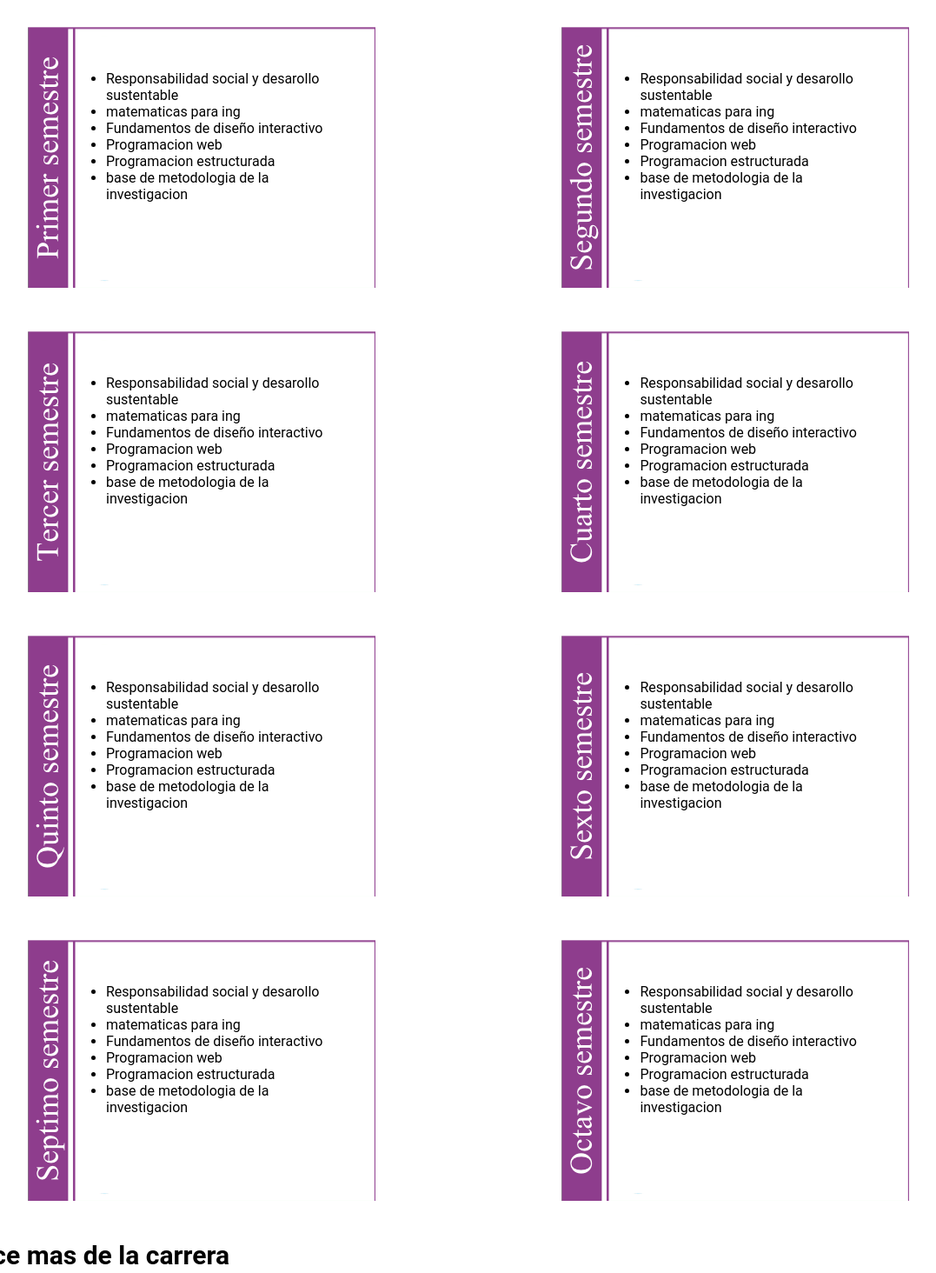
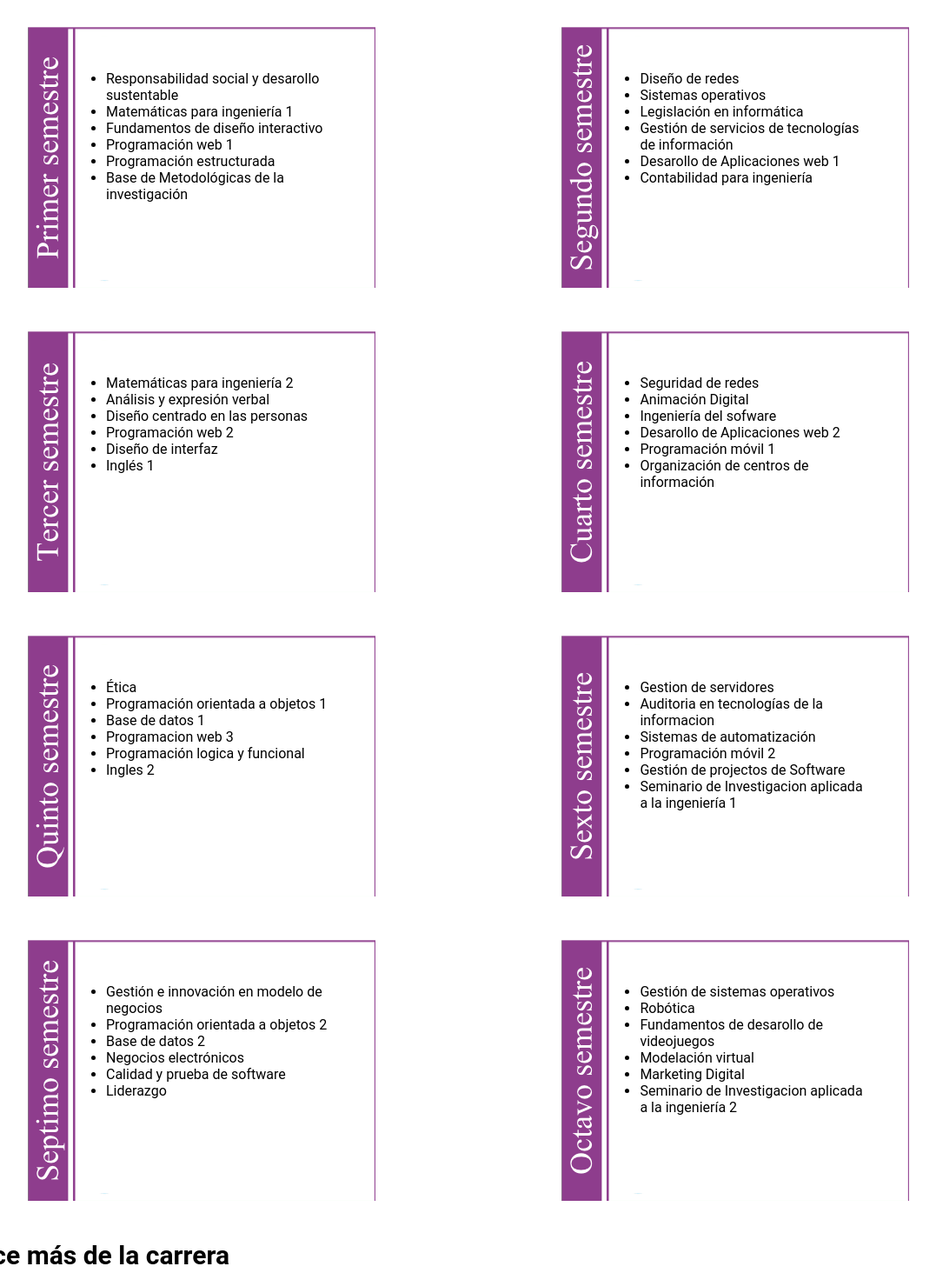
Before and after one commit to Legendarywicho/ISC, a plain HTML site: page spanish/plan-de-estudios.html in a window 1280 px wide. Shown: the part 1060-2524 px from the top of the page at 87% size, without its empty margins (126-1203 px from the left). Drawn offline with nearby package versions, Linux system fonts and the light colour scheme.

Commit message:
ortografia revisada

```diff
--- a/spanish/plan-de-estudios.html
+++ b/spanish/plan-de-estudios.html
@@ -38,6 +38,11 @@
 			</div>
 	  <div class="background-foto-3">
 			<div class="icon-menu hamburger" id="button-ham"></div>
+							 <div class="social-bar">
+									 twitter
+									 facebook
+									 google
+							 </div>
                 <header class="header">
                     <div class="inicio">
                         <div class="text-1">
@@ -60,7 +65,7 @@
                     </div>
                     <div class="perfiles-academicos">
                         <div class="text-2">
-													<a href="spanish/contacto.html">
+													<a href="contacto.html">
                             	<h1>Contacto</h1>
 														</a>
                         </div>
@@ -96,83 +101,83 @@
 							<div class="primero">
 									<ul>
 										<li>Responsabilidad social y desarollo sustentable</li>
-										<li>matematicas para ing</li>
+										<li>Matemáticas para ingeniería 1</li>
 										<li>Fundamentos de diseño interactivo</li>
-										<li>Programacion web</li>
-										<li>Programacion estructurada</li>
-										<li>base de metodologia de la investigacion</li>
+										<li>Programación web 1</li>
+										<li>Programación estructurada</li>
+										<li>Base de Metodológicas de la investigación</li>
 									</ul>
 							</div>
 							<div class="tercero">
 									<ul>
-										<li>Responsabilidad social y desarollo sustentable</li>
-										<li>matematicas para ing</li>
-										<li>Fundamentos de diseño interactivo</li>
-										<li>Programacion web</li>
-										<li>Programacion estructurada</li>
-										<li>base de metodologia de la investigacion</li>
+										<li>Matemáticas para ingeniería 2</li>
+										<li>Análisis y expresión verbal</li>
+										<li>Diseño centrado en las personas</li>
+										<li>Programación web 2</li>
+										<li>Diseño de interfaz</li>
+										<li>Inglés 1</li>
 									</ul>
 							</div>
 							<div class="quinto">
 									<ul>
-										<li>Responsabilidad social y desarollo sustentable</li>
-										<li>matematicas para ing</li>
-										<li>Fundamentos de diseño interactivo</li>
-										<li>Programacion web</li>
-										<li>Programacion estructurada</li>
-										<li>base de metodologia de la investigacion</li>
+										<li>Ética</li>
+										<li>Programación orientada a objetos 1</li>
+										<li>Base de datos 1</li>
+										<li>Programacion web 3</li>
+										<li>Programación logica y funcional</li>
+										<li>Ingles 2</li>
 									</ul>
 							</div>
 							<div class="septimo">
 									<ul>
-										<li>Responsabilidad social y desarollo sustentable</li>
-										<li>matematicas para ing</li>
-										<li>Fundamentos de diseño interactivo</li>
-										<li>Programacion web</li>
-										<li>Programacion estructurada</li>
-										<li>base de metodologia de la investigacion</li>
+										<li>Gestión e innovación en modelo de negocios</li>
+										<li>Programación orientada a objetos 2</li>
+										<li>Base de datos 2</li>
+										<li>Negocios electrónicos</li>
+										<li>Calidad y prueba de software</li>
+										<li>Liderazgo</li>
 									</ul>
 							</div>
 						</div>
 						<div class="second-row-plan">
 							<div class="segundo">
 									<ul>
-										<li>Responsabilidad social y desarollo sustentable</li>
-										<li>matematicas para ing</li>
-										<li>Fundamentos de diseño interactivo</li>
-										<li>Programacion web</li>
-										<li>Programacion estructurada</li>
-										<li>base de metodologia de la investigacion</li>
+										<li>Diseño de redes</li>
+										<li>Sistemas operativos</li>
+										<li>Legislación en informática</li>
+										<li>Gestión de servicios de tecnologías de información</li>
+										<li>Desarollo de Aplicaciones web 1</li>
+										<li>Contabilidad para ingeniería</li>
 									</ul>
 							</div>
 							<div class="cuarto">
 									<ul>
-										<li>Responsabilidad social y desarollo sustentable</li>
-										<li>matematicas para ing</li>
-										<li>Fundamentos de diseño interactivo</li>
-										<li>Programacion web</li>
-										<li>Programacion estructurada</li>
-										<li>base de metodologia de la investigacion</li>
+										<li>Seguridad de redes</li>
+										<li>Animación Digital</li>
+										<li>Ingeniería del sofware</li>
+										<li>Desarollo de Aplicaciones web 2</li>
+										<li>Programación móvil 1</li>
+										<li>Organización de centros de información</li>
 									</ul>
 							</div>
 							<div class="sexto">
 									<ul>
-										<li>Responsabilidad social y desarollo sustentable</li>
-										<li>matematicas para ing</li>
-										<li>Fundamentos de diseño interactivo</li>
-										<li>Programacion web</li>
-										<li>Programacion estructurada</li>
-										<li>base de metodologia de la investigacion</li>
+										<li>Gestion de servidores</li>
+										<li>Auditoria en tecnologías de la informacion</li>
+										<li>Sistemas de automatización</li>
+										<li>Programación móvil 2</li>
+										<li>Gestión de projectos de Software</li>
+										<li>Seminario de Investigacion aplicada a la ingeniería 1</li>
 									</ul>
 							</div>
 							<div class="octavo">
 									<ul>
-										<li>Responsabilidad social y desarollo sustentable</li>
-										<li>matematicas para ing</li>
-										<li>Fundamentos de diseño interactivo</li>
-										<li>Programacion web</li>
-										<li>Programacion estructurada</li>
-										<li>base de metodologia de la investigacion</li>
+										<li>Gestión de sistemas operativos</li>
+										<li>Robótica</li>
+										<li>Fundamentos de desarollo de videojuegos</li>
+										<li>Modelación virtual</li>
+										<li>Marketing Digital</li>
+										<li>Seminario de Investigacion aplicada a la ingeniería 2</li>
 									</ul>
 							</div>
 						</div>
@@ -180,7 +185,7 @@
 				<!-- Formulario-->
 				<div class="container-form">
 					<div class="know-carrer">
-							<h2>Conoce mas de la carrera</h2>
+							<h2>Conoce más de la carrera</h2>
 					</div>
 					<div class="test-container">
 						<div class="container-child">
--- a/style/style.css
+++ b/style/style.css
@@ -16,6 +16,10 @@ body{
 }
 .general{
   overflow-x: hidden;
+}
+
+.first-row-plan ul li , .second-row-plan ul li{
+  text-align: left;
 }
 .header{
     margin: 0 auto;
```
Also changed, not shown: index.html (+18 -18 lines), spanish/Becas.html (+10 -8 lines), spanish/contacto.html (+9 -11 lines).
